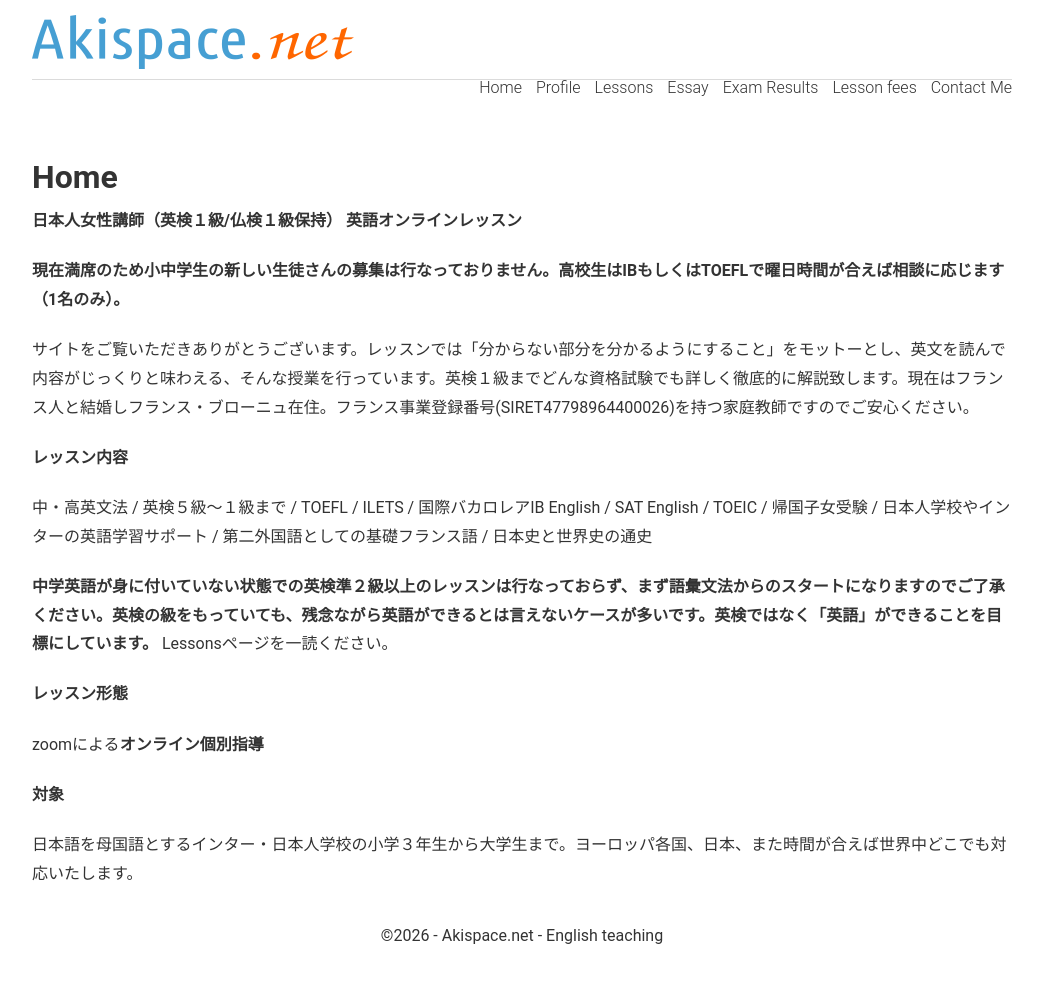
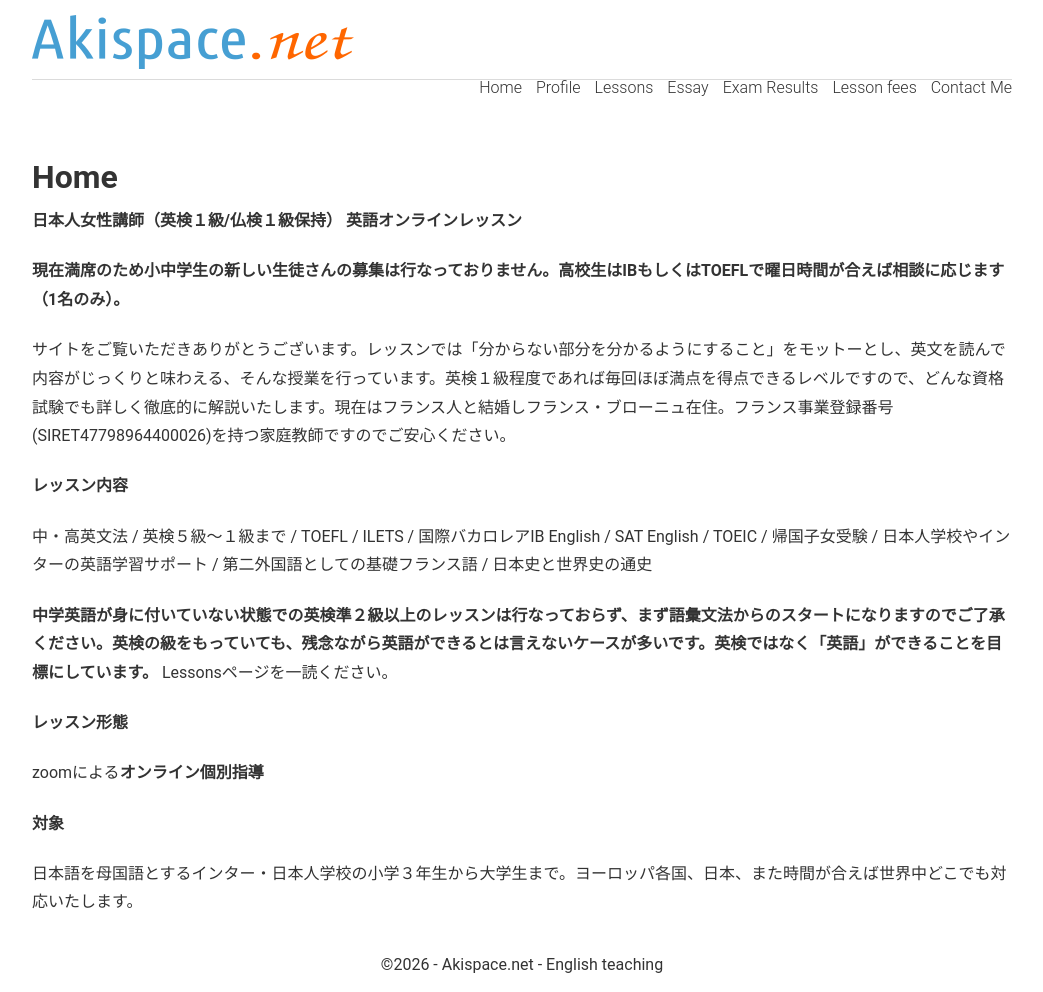
Before and after one commit to phocean/akispace, a Jekyll site: the page built from index.md, in a window 1280 px wide. Shown: the whole page, without its empty margins (118-1161 px from the left). Built offline with Jekyll 4.4.1, drawn with Linux system fonts in a browser that asks for light colours; before the commit the page ends 963 px from its top, so only the background shows below that.

Commit message:
Update index.md

```diff
--- a/index.md
+++ b/index.md
@@ -12,7 +12,7 @@ description: オンライン英語家庭教師　小学生から大学生まで
 
 **現在満席のため小中学生の新しい生徒さんの募集は行なっておりません。高校生はIBもしくはTOEFLで曜日時間が合えば相談に応じます（1名のみ）。**
 
-サイトをご覧いただきありがとうございます。レッスンでは「分からない部分を分かるようにすること」をモットーとし、英文を読んで内容がじっくりと味わえる、そんな授業を行っています。英検１級までどんな資格試験でも詳しく徹底的に解説致します。現在はフランス人と結婚しフランス・ブローニュ在住。フランス事業登録番号(SIRET47798964400026)を持つ家庭教師ですのでご安心ください。
+サイトをご覧いただきありがとうございます。レッスンでは「分からない部分を分かるようにすること」をモットーとし、英文を読んで内容がじっくりと味わえる、そんな授業を行っています。英検１級程度であれば毎回ほぼ満点を得点できるレベルですので、どんな資格試験でも詳しく徹底的に解説いたします。現在はフランス人と結婚しフランス・ブローニュ在住。フランス事業登録番号(SIRET47798964400026)を持つ家庭教師ですのでご安心ください。
 
 **レッスン内容**
 
```
